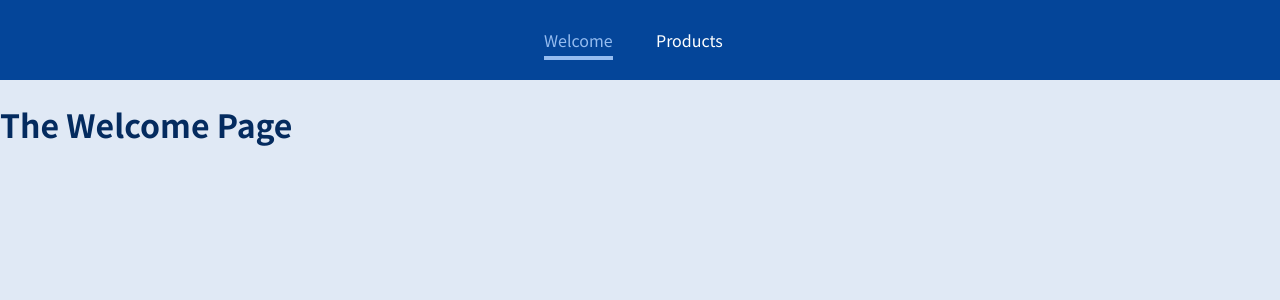
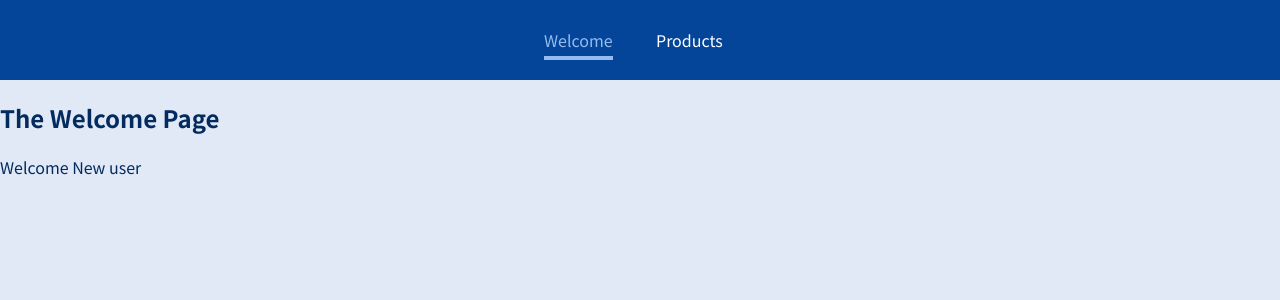
Before and after one commit to Yasser-Shehab/React-Router-Tutorial, a JavaScript app: page /welcome/new-user in a window 1280 px wide. Shown: the top 300 px of the page. Built offline with nearby package versions, Linux system fonts and the light colour scheme.

Commit message:
Nested Route

```diff
--- a/src/pages/Welcome.js
+++ b/src/pages/Welcome.js
@@ -1,5 +1,14 @@
+import { Route } from "react-router-dom";
+
 const Welcome = () => {
-  return <h1>The Welcome Page</h1>;
+  return (
+    <section>
+      <h1>The Welcome Page</h1>
+      <Route path="/welcome/new-user">
+        <p>Welcome New user</p>
+      </Route>
+    </section>
+  );
 };
 
 export default Welcome;
```
Also changed, not shown: 1 other file (tests, documents, lock files or other folders).
